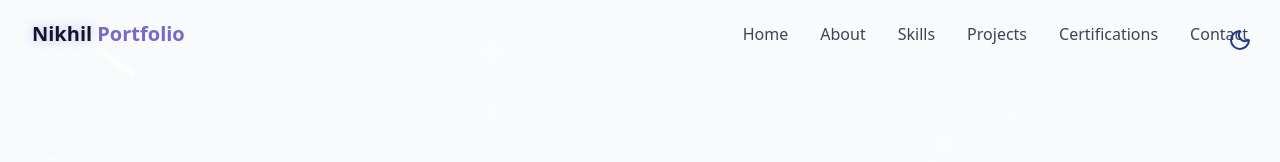
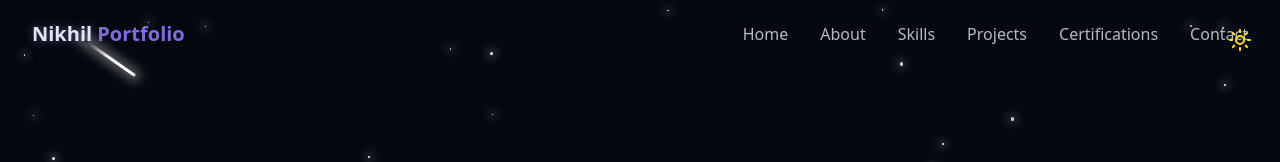
Before and after one commit to Nikhil-p570/nikhil-portfolio, a React (Vite) app: page / in a window 1280 px wide. Shown: the top 162 px of the page. Built offline with nearby package versions, Linux system fonts and the light colour scheme.

Commit message:
changed to darkmode open first

```diff
--- a/src/components/ThemeToggle.jsx
+++ b/src/components/ThemeToggle.jsx
@@ -7,12 +7,16 @@ export const ThemeToggle = () => {
 
   useEffect(() => {
     const storedTheme = localStorage.getItem("theme");
-    if (storedTheme === "dark") {
+
+    if (storedTheme === "light") {
+      // user explicitly chose light before
+      setIsDarkMode(false);
+      document.documentElement.classList.remove("dark");
+    } else {
+      // default to dark mode (first visit or stored "dark")
       setIsDarkMode(true);
       document.documentElement.classList.add("dark");
-    } else {
-      localStorage.setItem("theme", "light");
-      setIsDarkMode(false);
+      localStorage.setItem("theme", "dark");
     }
   }, []);
 
@@ -33,7 +37,7 @@ export const ThemeToggle = () => {
       onClick={toggleTheme}
       className={cn(
         "fixed max-sm:hidden top-5 right-5 z-50 p-2 rounded-full transition-colors duration-300",
-        "focus:outlin-hidden"
+        "focus:outline-none"
       )}
     >
       {isDarkMode ? (
```
